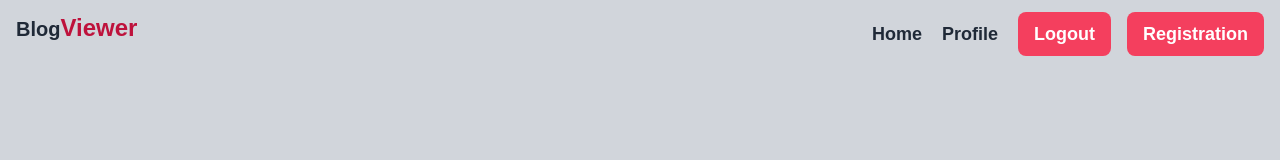
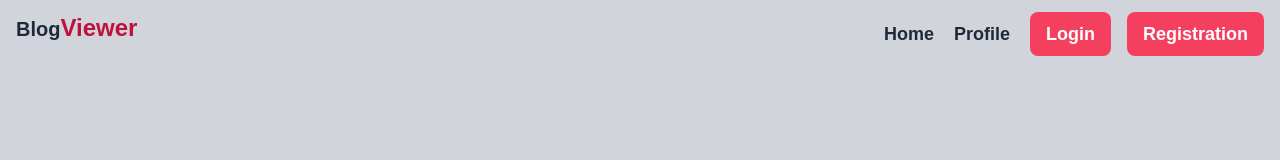
Before and after one commit to harun708280/blog, a Next.js app: page /dashboard in a window 1280 px wide. Shown: the top 160 px of the page. Built offline with nearby package versions, Linux system fonts and the light colour scheme; no server answers.

Commit message:
nav update

```diff
--- a/app/Component/Nav.jsx
+++ b/app/Component/Nav.jsx
@@ -31,7 +31,7 @@ const Nav = async () => {
             <LoginLink>
           <button className="bg-rose-500 py-2 px-4 rounded-lg text-white font-semibold">
 
-            Logout
+            Login
           </button>
         </LoginLink>
         <RegisterLink>
```
